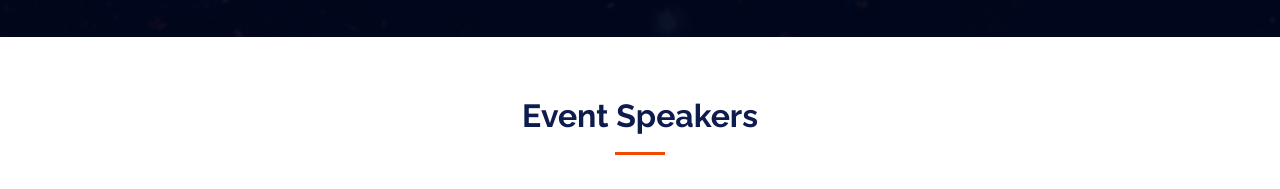
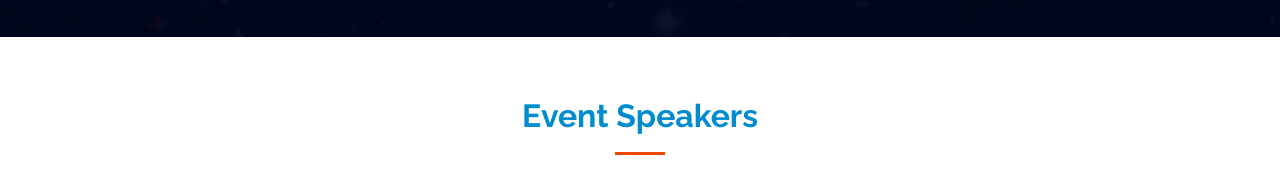
Before and after one commit to pathakatharva/AMAA, a plain HTML site: page index.html in a window 1280 px wide. Shown: the part 763-952 px from the top of the page. Drawn offline with Linux system fonts and the light colour scheme.

Commit message:
Update main.css

```diff
--- a/assets/css/main.css
+++ b/assets/css/main.css
@@ -21,7 +21,7 @@
 :root {
   --background-color: #ffffff; /* Background color for the entire website, including individual sections */
   --default-color: #2f3138; /* Default color used for the majority of the text content across the entire website */
-  --heading-color: #0e1b4d; /* Color for headings, subheadings and title throughout the website */
+  --heading-color: #008CCF; /* Color for headings, subheadings and title throughout the website */
   --accent-color: #f24900; /* Accent color that represents your brand on the website. It's used for buttons, links, and other elements that need to stand out */
   --surface-color: #ffffff; /* The surface color is used as a background of boxed elements within sections, such as cards, icon boxes, or other elements that require a visual separation from the global background. */
   --contrast-color: #ffffff; /* Contrast color for text, ensuring readability against backgrounds of accent, heading, or default colors. */
```
